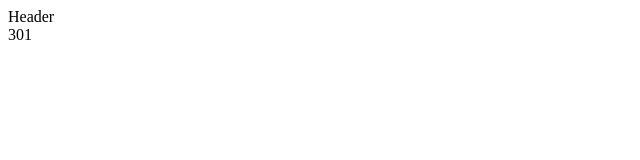
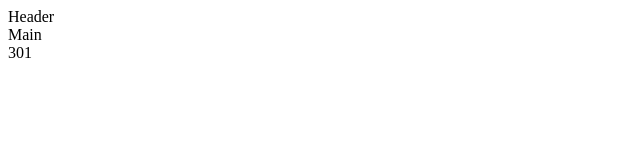
Before and after one commit to andreykolomiec/new_projects, a plain HTML site: page index.html in a window 1280 px wide. Shown: the full height of the page, 0-640 px from the left. Drawn offline with Linux system fonts and the light colour scheme.

Commit message:
add main

```diff
--- a/index.html
+++ b/index.html
@@ -7,7 +7,7 @@
 </head>
 <body>
    <header>Header</header>
-   <main></main>
+   <main>Main</Main></main>
    <footer>301</footer>
 </body>
 </html>
```
